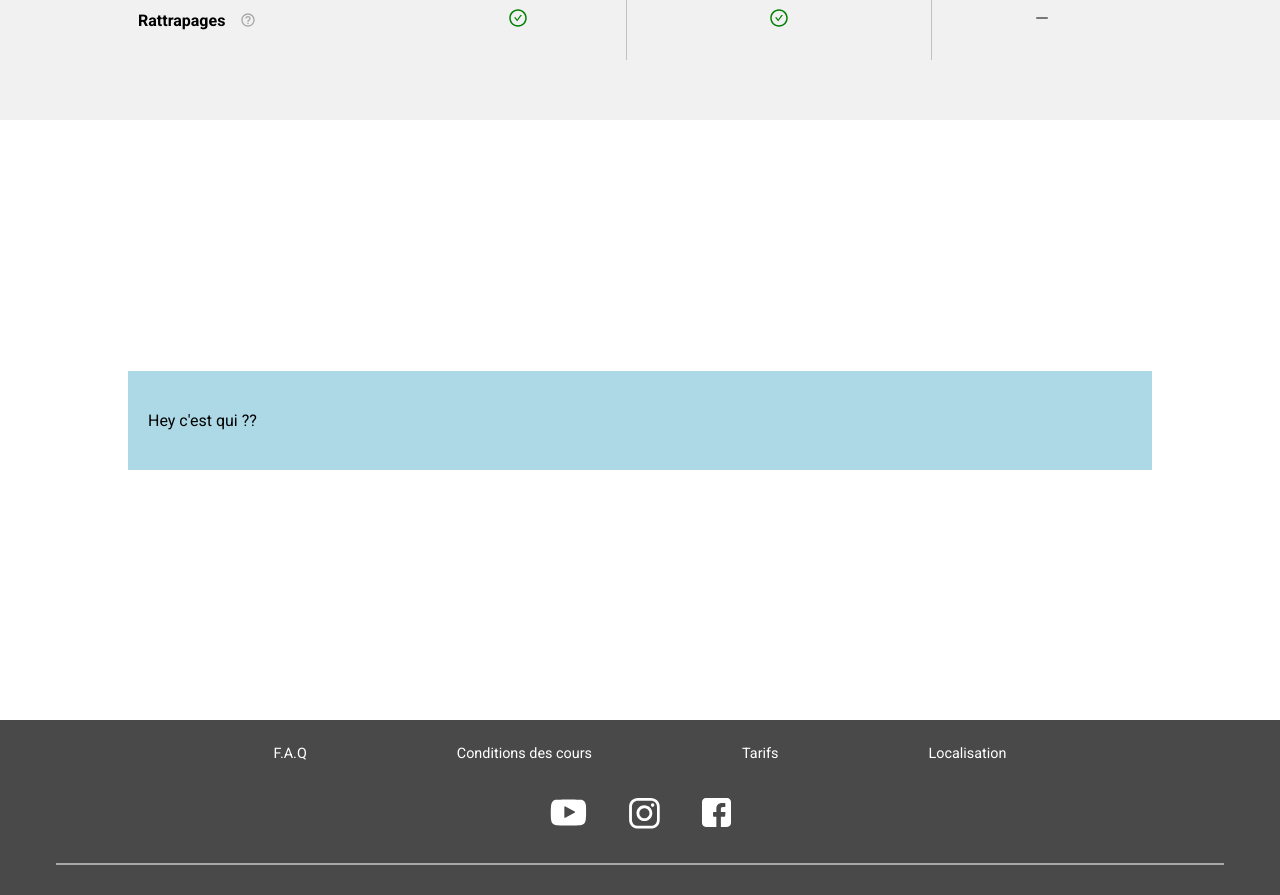
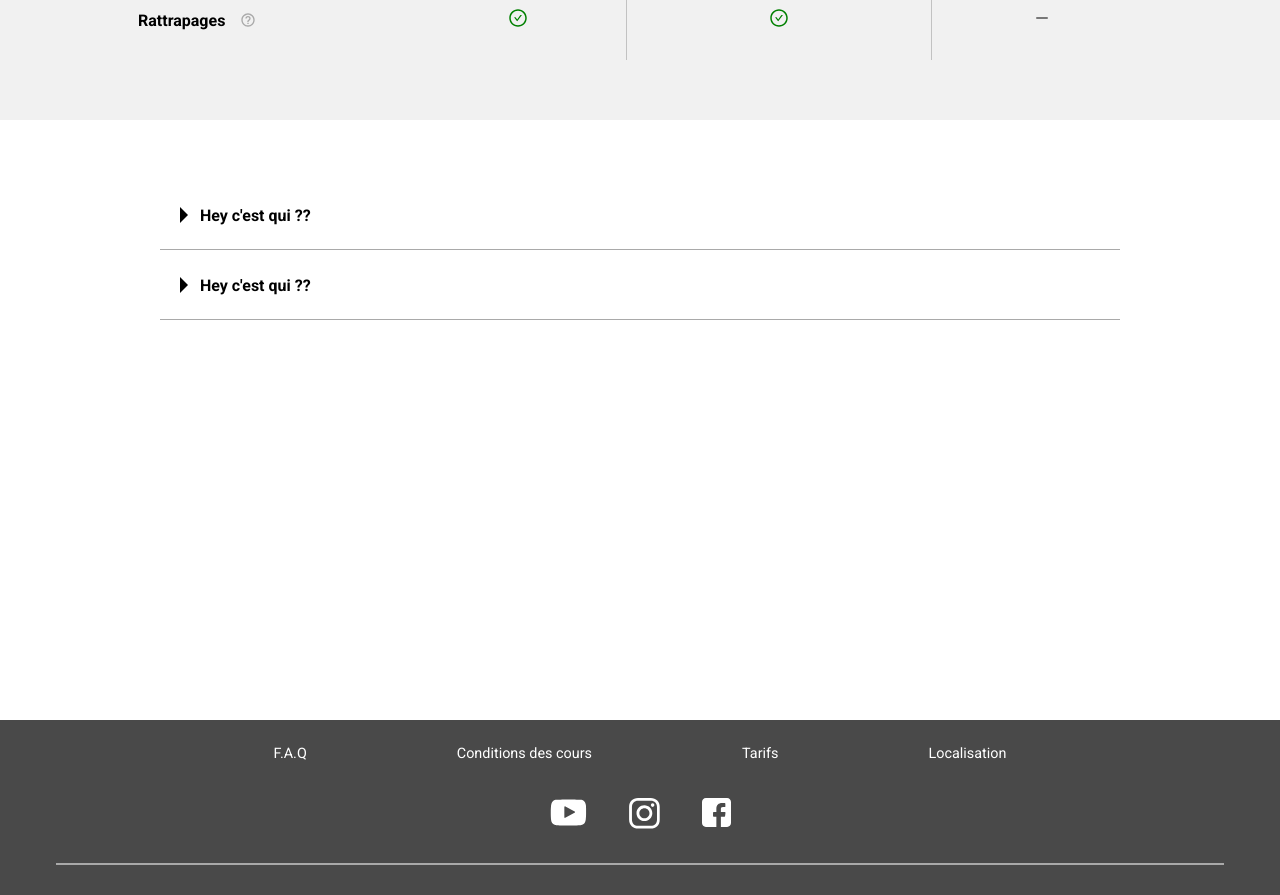
Before and after one commit to Cap0n3/VoiceUp, a React (Create React App) app: page /tarifs in a window 1280 px wide. Shown: the part 2140-3035 px from the top of the page. Built offline with nearby package versions, Linux system fonts and the light colour scheme.

Commit message:
Implemented working question collapse

```diff
--- a/src/components/CollapseQuestion/CollapseQuestion.js
+++ b/src/components/CollapseQuestion/CollapseQuestion.js
@@ -1,18 +1,21 @@
 import { useState } from "react";
-import { QuestionContainer, Question, Answer } from "./CollapseQuestion.style";
+import { CollapseContainer, QuestionAnswerWrapper, Question, Answer } from "./CollapseQuestion.style";
+
 
 const CollapseQuestion = ({question, answer}) => {
     const [isActive, setIsActive] = useState(false);
 
     return(
-        <QuestionContainer>
-            <Question onClick={() => setIsActive(!isActive)}>
-                {question}
-            </Question>
-            <Answer className={isActive ? "active" : ""}>
-                {answer}
-            </Answer>
-        </QuestionContainer>
+        <CollapseContainer>
+            <QuestionAnswerWrapper className={isActive ? "active" : ""}>
+                <Question onClick={() => setIsActive(!isActive)} arrowDirection={isActive}>
+                    {question}
+                </Question>
+                <Answer className={isActive ? "active" : ""}>
+                    {answer}
+                </Answer>
+            </QuestionAnswerWrapper>
+        </CollapseContainer>
     );
 }
 
--- a/src/components/CollapseQuestion/CollapseQuestion.style.js
+++ b/src/components/CollapseQuestion/CollapseQuestion.style.js
@@ -1,28 +1,61 @@
 import styled from "styled-components";
+import { VoiceUpColors } from "../../colors";
 
-const DEBUG = true;
+const DEBUG = false;
 
-export const QuestionContainer = styled.div`
+const QuestionHeight = 70;
+
+export const CollapseContainer = styled.div`
     display: flex;
     flex-direction: column;
-    width: 80%;
+    width: 75%;
     ${DEBUG ? "background-color: pink;" : ""}
+`;
+
+export const QuestionAnswerWrapper = styled.div`
+    height: ${QuestionHeight}px;
+    overflow: hidden;
+    border-bottom: 0.3px solid ${VoiceUpColors.grey};
+    transition: height .3s ease-in-out;
+
+    &.active {
+        height: ${QuestionHeight * 2}px;
+    }
 `;
 
 export const Question= styled.p`
     display: flex;
-    padding: 40px 20px 40px 20px;
+    align-items: center;
+    height: ${QuestionHeight}px;
     width: 100%;
+    padding-left: 20px;
+    padding-right: 20px;
+    font-weight: 600;
+    background-color: ${DEBUG ? "lightblue" : `${VoiceUpColors.white}`};
     ${DEBUG ? "background-color: lightblue;" : ""}
+
+    &:before {
+        content: " ";
+        width: 0px;
+        height: 0px;
+        /* Adjust offset when arrow moves */
+        margin-top: ${({arrowDirection}) => (arrowDirection ? "4px" : "0")};
+        margin-left: ${({arrowDirection}) => (arrowDirection ? "-4px" : "0")};
+        margin-right: ${({arrowDirection}) => (arrowDirection ? "8px" : "4px")};
+        /* Change arrow direction (true = down, false = right)*/
+        border-left: 8px solid ${({arrowDirection}) =>  (arrowDirection ? "transparent" : "#000")};
+        border-right: 8px solid ${({arrowDirection}) => (arrowDirection ? "transparent" : "transparent")};
+        border-top: 8px solid ${({arrowDirection}) => (arrowDirection ? "#000" : "transparent")};
+        border-bottom: 8px solid transparent;
+    }
 `;
 
 export const Answer = styled.p`
-    display: none;
-    padding: 40px 20px 40px 20px;
+    display: flex;
+    align-items: center;
+    height: ${QuestionHeight}px;
     width: 100%;
+    padding-left: 20px;
+    padding-right: 20px;
     ${DEBUG ? "background-color: lightgreen;" : ""}
-
-    &.active {
-        display: flex;
-    }
 `;
--- a/src/pages/Pricing/Pricing.js
+++ b/src/pages/Pricing/Pricing.js
@@ -26,6 +26,7 @@ const Prices = () => {
             </TableSection>
             <FaqSection>
                 <CollapseQuestion question={QuestionsAnswers[0].questionFR} answer={QuestionsAnswers[0].answerFR} />
+                <CollapseQuestion question={QuestionsAnswers[0].questionFR} answer={QuestionsAnswers[0].answerFR} />
             </FaqSection>
             <Footer />
         </>
--- a/src/pages/Pricing/Pricing.style.js
+++ b/src/pages/Pricing/Pricing.style.js
@@ -40,8 +40,8 @@ export const TableSection = styled.section`
 
 export const FaqSection = styled.section`
     display: flex;
+    flex-direction: column;
     align-items: center;
-    justify-content: center;
     width: 100%;
     min-height: ${elementHeights.sectionHeight}px;
     padding: 60px 0 60px 0;
```
